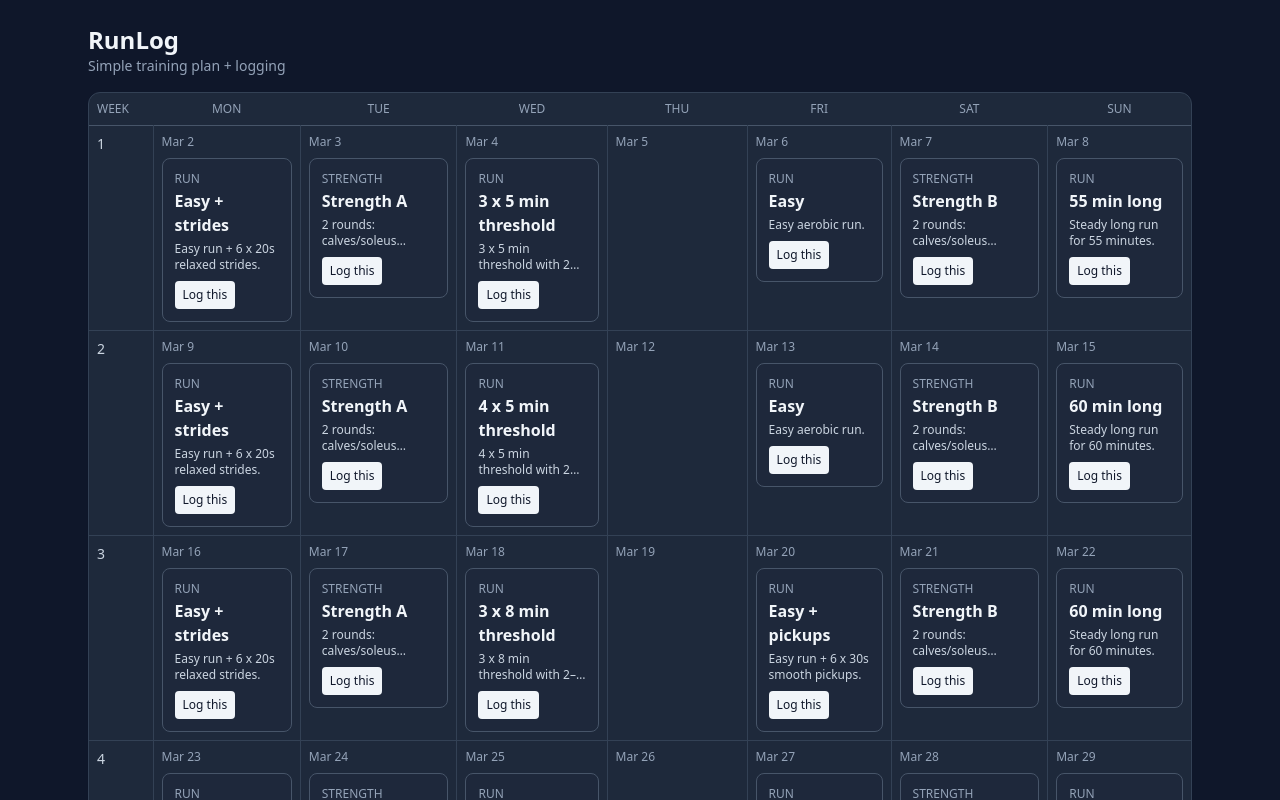
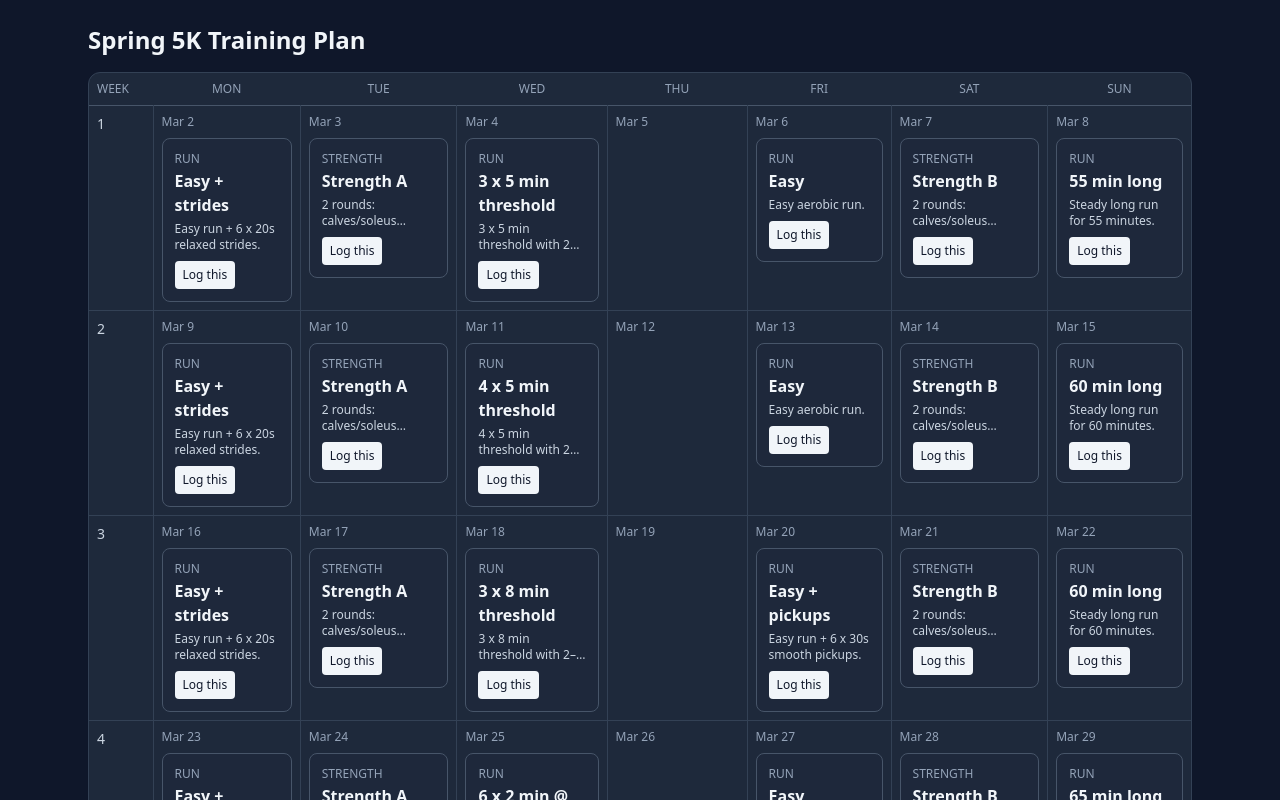
Before and after one commit to haggertypat/RunLog, a Next.js app: page /plan in a window 1280 px wide. Shown: the top 800 px of the page. Built offline with nearby package versions, Linux system fonts and the light colour scheme.

Commit message:
name change

```diff
--- a/src/app/layout.tsx
+++ b/src/app/layout.tsx
@@ -13,8 +13,7 @@
         <main className="mx-auto min-h-screen w-full max-w-6xl p-4 sm:p-6">
           <header className="mb-4 flex items-start justify-between gap-4">
             <div>
-              <h1 className="text-2xl font-bold">RunLog</h1>
-              <p className="text-sm text-slate-600 dark:text-slate-400">Simple training plan + logging</p>
+              <h1 className="text-2xl font-bold">Spring 5K Training Plan</h1>
             </div>
           </header>
           {children}
```
